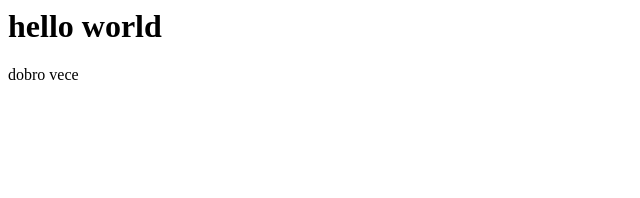
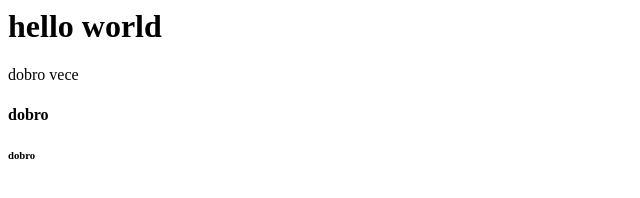
Before and after one commit to slava9744/folder1, a plain HTML site: page index.html in a window 1280 px wide. Shown: the full height of the page, 0-640 px from the left. Drawn offline with Linux system fonts and the light colour scheme.

Commit message:
koja glupost

```diff
--- a/index.html
+++ b/index.html
@@ -1,2 +1,4 @@
 <h1>hello world</h1>
 <p>dobro vece</p>
+<h4>dobro</h4>
+<h6>dobro</h6>
```
